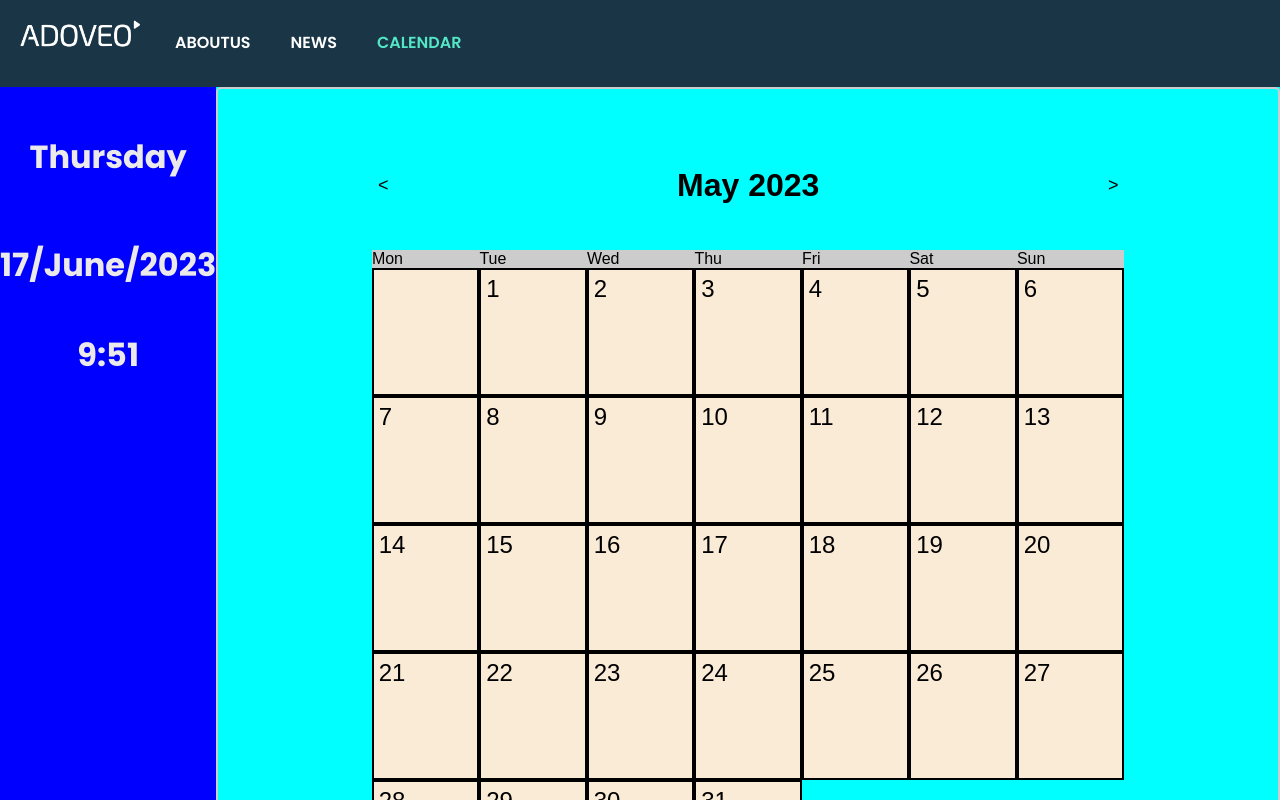
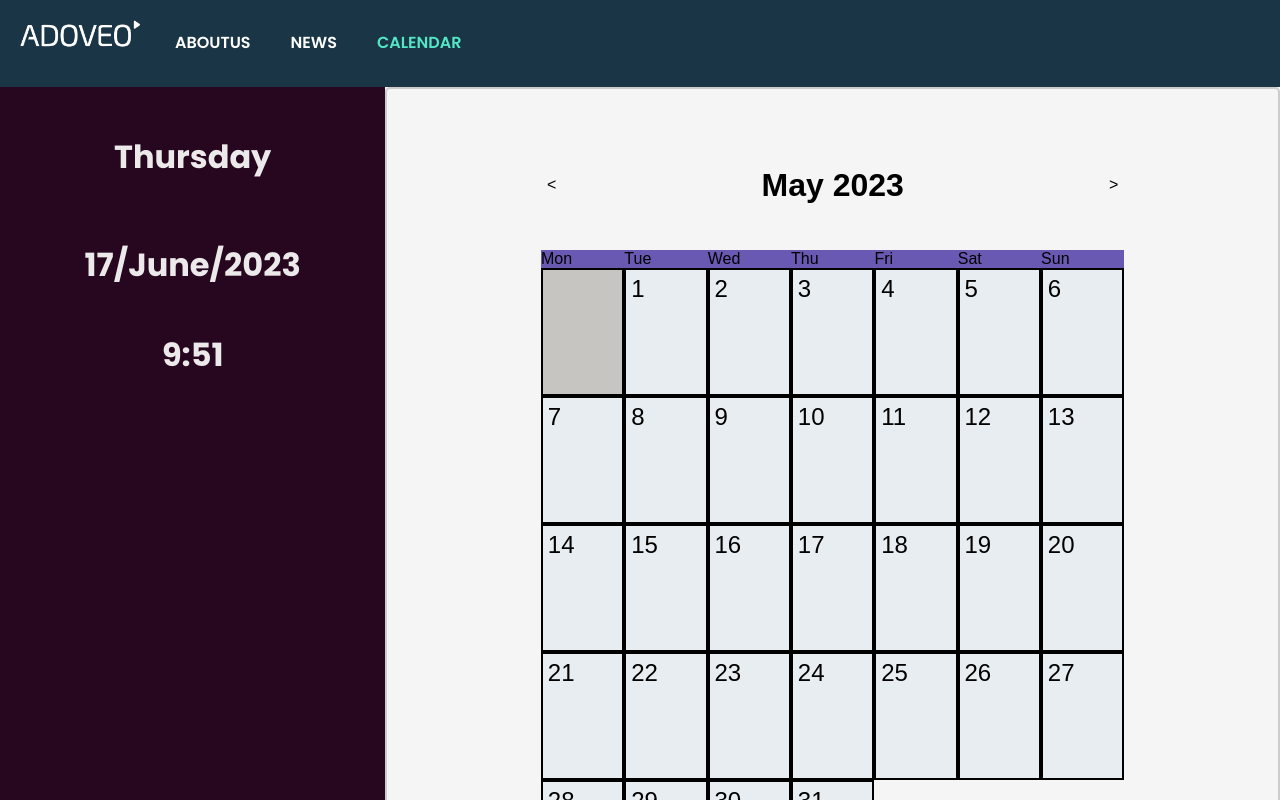
Before and after one commit to JamJarLid/devops-project, a React (Vite) app: page /calendar in a window 1280 px wide. Shown: the top 800 px of the page. Built offline with nearby package versions, Linux system fonts and the light colour scheme.

Commit message:
did some styling

```diff
--- a/src/calendar/calendar.css
+++ b/src/calendar/calendar.css
@@ -3,7 +3,7 @@
 	width: 100%;
 	flex-wrap: nowrap;
 	justify-content: flex-start;
-	background-color: aqua;
+	background-color: whsl(79, 12%, 58%);
 	align-items: stretch;
 }
 
@@ -17,8 +17,8 @@
 
 .calendarTodo {
 	display: flex;
-	width: 20%;
-	background-color: blue;
+	width: 50%;
+	background-color: rgb(39, 7, 32);
 }
 
 .header {
@@ -31,14 +31,14 @@
 .header button {
 	background: none;
 	border: none;
-	font-size: 18px;
+	font-size: 16px;
 	cursor:pointer;
 }
 
 .days {
 	display: grid;
 	grid-template-columns: repeat(7, 1fr);
-	background-color: #ccc;
+	background-color: #6a59b3;
 }
 
 .dates {
@@ -50,7 +50,7 @@
 	font-size: 1.5rem;
 	border:2px solid #000000 ;
 	cursor: pointer;
-	background-color: antiquewhite;
+	background-color: rgb(199, 197, 194);
 	height: 8rem;
 	padding: .3rem;
 }
@@ -59,7 +59,7 @@
 	font-size: 1.5rem;
 	border:2px solid #000000 ;
 	cursor: pointer;
-	background-color: antiquewhite;
+	background-color: rgb(232, 237, 241);
 	height: 8rem;
 	padding: .3rem;
 
```
